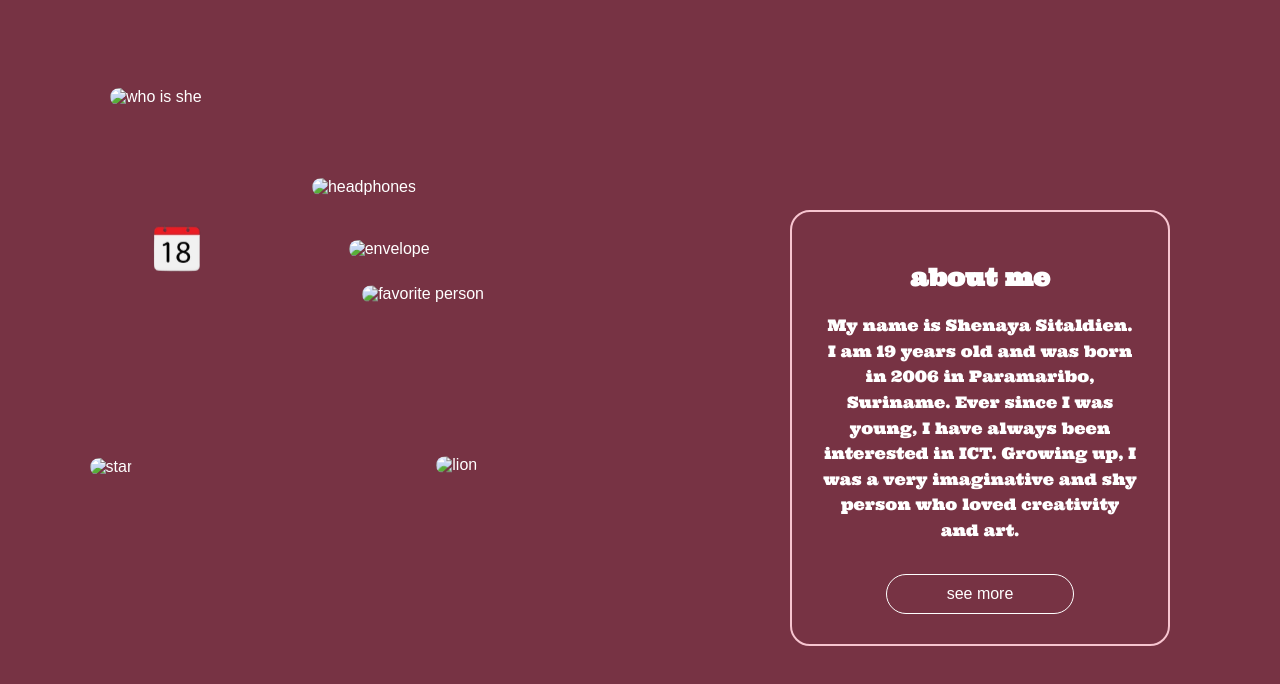
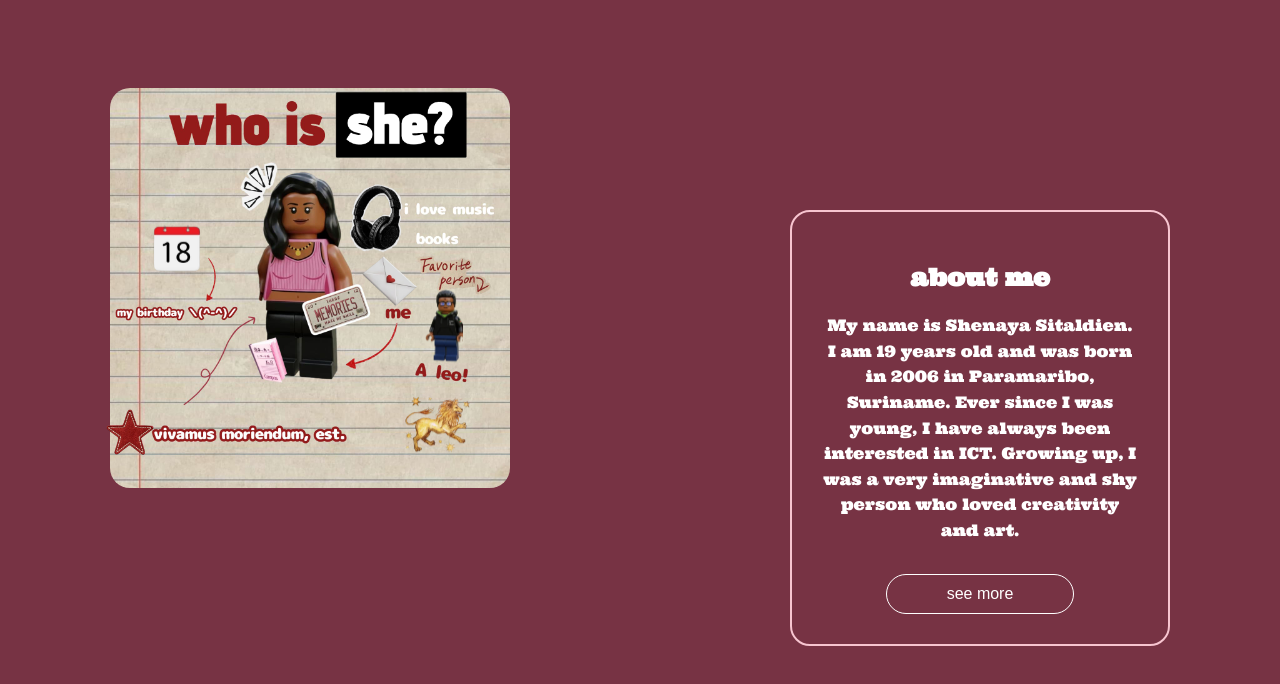
Before and after one commit to shenayasitaldien-creator/S.sitaldien-portfolio, a plain HTML site: page index.html in a window 1280 px wide. Shown: the part 366-1050 px from the top of the page. Drawn offline with Linux system fonts and the light colour scheme; a web font is replaced by a local one.

Commit message:
Update index.html

```diff
--- a/index.html
+++ b/index.html
@@ -37,30 +37,30 @@
 
       <div class="about-image">
         <div class="who-wrapper">
-          <img src="images/me2.jpeg" class="who-bg" alt="who is she">
+          <img src="myimages/me2.jpeg" class="who-bg" alt="who is she">
 
           <div class="who-icon" style="top: 19%; left: 4%; animation-delay: 0s;">
             <img src="myimages/calender.png" alt="calendar">
           </div>
 
           <div class="who-icon" style="top: 15%; right: 55%; animation-delay: 0.4s;">
-            <img src="images/headphones.png" alt="headphones">
+            <img src="myimages/headphones.png" alt="headphones">
           </div>
 
           <div class="who-icon" style="top: 24%; right: 53%; animation-delay: 0.8s;">
-            <img src="images/envelope.png" alt="envelope">
+            <img src="myimages/envelope.png" alt="envelope">
           </div>
 
           <div class="who-icon" style="top: 30%; right: 45%; animation-delay: 1.2s;">
-            <img src="images/aryan.png" alt="favorite person">
+            <img src="myimages/aryan.png" alt="favorite person">
           </div>
 
           <div class="who-icon" style="bottom: 43%; right: 46%; animation-delay: 1.6s;">
-            <img src="images/leo.png" alt="lion">
+            <img src="myimages/leo.png" alt="lion">
           </div>
 
           <div class="who-icon" style="bottom: 43%; left: -3%; animation-delay: 2s;">
-            <img src="images/star.png" alt="star">
+            <img src="myimages/star.png" alt="star">
           </div>
         </div>
       </div>
```
